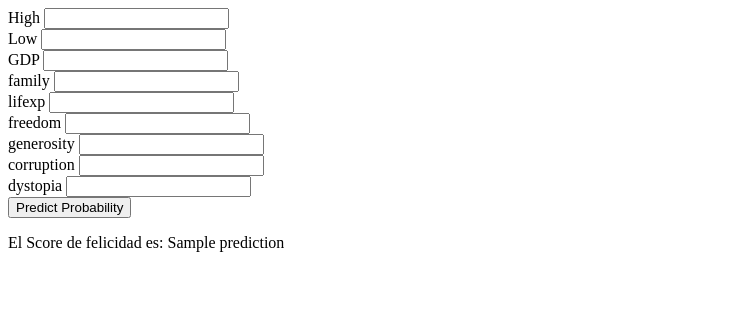
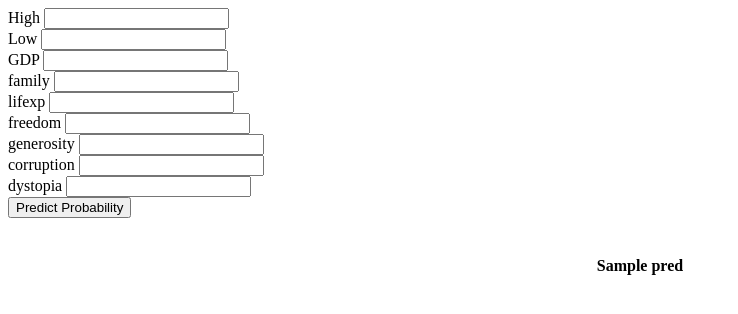
Before and after one commit to alexrods/Analisis_Indice_de_Felicidad_Dataset, a Flask app: template templates/index.html in a window 1280 px wide. Shown: the top 314 px of the page, without its empty margins (0-738 px from the left). Run offline with Flask 2, Linux system fonts and the light colour scheme; the template is opened without the code that fills it: most values are stand-ins (such as "Sample title", 1, 10 or a date in 2020); parts of the project's set-up code (start-up, migrations or seed data) failed here and were passed over.

Commit message:
reploy working

```diff
--- a/server.py
+++ b/server.py
@@ -2,25 +2,24 @@ import joblib
 import numpy as np
 
 from flask import Flask
-from flask import jsonify, request, render_template
+from flask import jsonify, request, render_template, url_for, redirect
 
 app = Flask(__name__)
 
 #POSTMAN para pruebas
 @app.route('/predict', methods=['GET', 'POST'])
 def predict():
-	if request.method == 'POST':
-		user_input = request.form.get(['high', 'low', 'gdp', 'family', 'lifexp', 'freedom', 'generosity', 'corruption', 'dystopia'])
-		prediction = model.predict([user_input])
-		for i in user_input:
-			print(i)
-		return "Hola"
-	else:
+# Datos de prueba
+# [7.594444821,7.479555538,1.616463184,1.53352356,0.796666503,0.635422587,0.362012237,0.315963835,2.277026653]
+	int_features = [float(x) for x in request.form.values()]
+	features = np.array(int_features)
+	print(int_features)
+	print(features)
+	prediction = model.predict(features.reshape(1, -1))
 
-	    X_test = np.array([7.594444821,7.479555538,1.616463184,1.53352356,0.796666503,0.635422587,0.362012237,0.315963835,2.277026653])
-	    prediction = model.predict(X_test.reshape(1, -1))
-	    #return jsonify({'Prediction' : list(prediction)})
-	    return render_template('index.html', prediction=list(prediction))
+	return render_template('index.html', pred=prediction)
+
+
 if __name__ == "__main__":
     model = joblib.load("./models/best_model.pkl")
-    app.run(port=8080)
+    app.run(debug=True, port=8080)
--- a/templates/index.html
+++ b/templates/index.html
@@ -1,11 +1,12 @@
 <!DOCTYPE html>
 <html>
 	<head>
-		<title>
+		<!-- <title>
 			Prediccion de felicidad
-		</title>
+		</title> -->
 	</head>
 	<body>
+		<div class="row">
 			<form action="/predict" method="POST">
 				<div class="row">
 					<div class="input_field">
@@ -50,7 +51,8 @@
 	          		<button type="submit" class="btn-large waves-effect waves-light orange">Predict Probability</button>
 	      		</div>
 			</form>
-		<p>
-			El Score de felicidad es: {{ prediction }}
-		</p>
+		</div>
+
+		<br><h4 align="center"<b>{{pred}}</b></h4><br>
+
 	</body>
```
Lines whose indentation alone changed are shown as unchanged.
